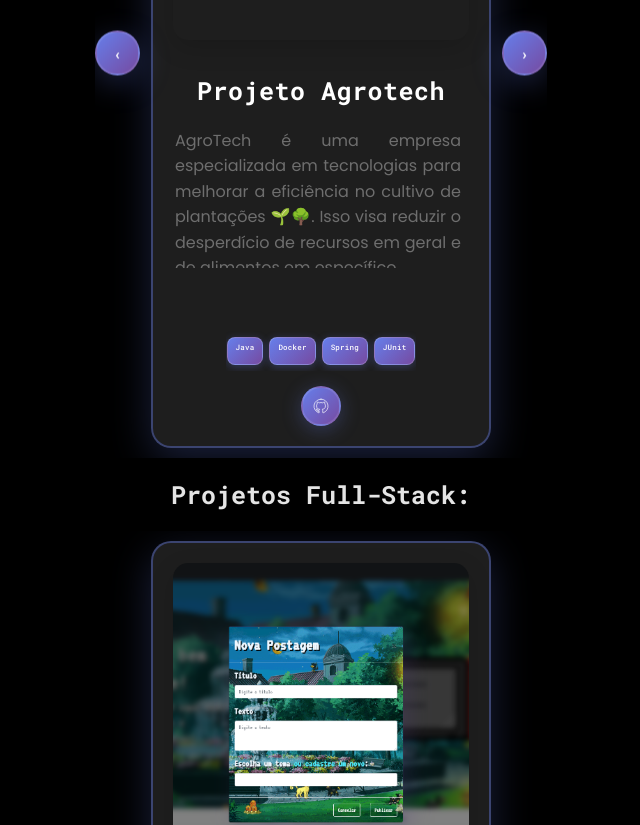
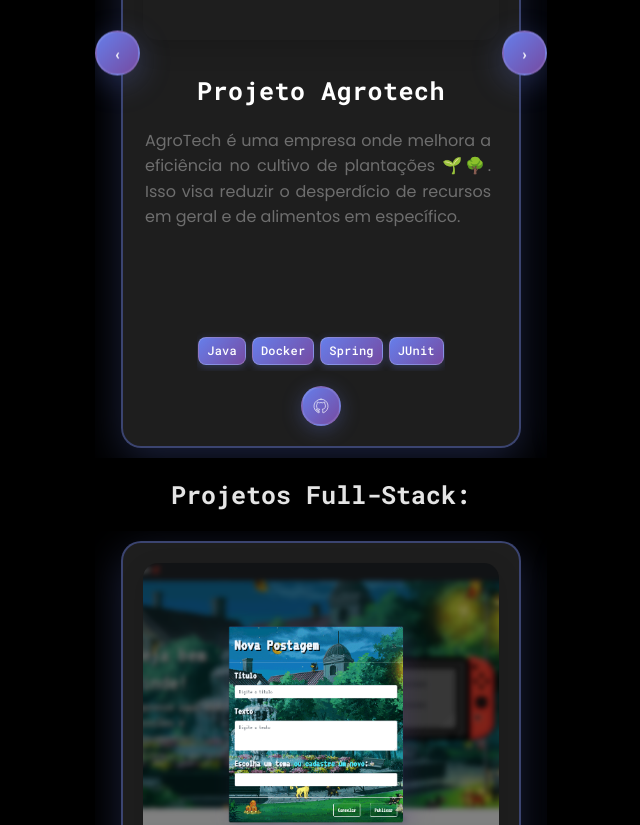
Before and after one commit to esyamamoto/Portifolio, a React (Create React App) app: page / in a window 1280 px wide. Shown: the part 2180-3005 px from the top of the page, without its empty margins (319-959 px from the left). Built offline with nearby package versions, Linux system fonts and the light colour scheme; some icons are missing.

Commit message:
emailjs, contact forms voltou a funcionar

```diff
--- a/package.json
+++ b/package.json
@@ -3,6 +3,7 @@
   "version": "0.1.0",
   "private": true,
   "dependencies": {
+    "@emailjs/browser": "^4.4.1",
     "@fortawesome/free-brands-svg-icons": "^6.6.0",
     "@fortawesome/react-fontawesome": "^0.2.2",
     "@testing-library/jest-dom": "^5.17.0",
--- a/src/components/Competence.js
+++ b/src/components/Competence.js
@@ -23,7 +23,7 @@ const competenceData = [
     id: 3,
     title: 'Ferramentas, Metodologias e Soft Skills',
     description:
-    'Git & Github |  Miro | Trello (Kanban + Scrum) | Trabalho em equipe, liderança, adaptabilidade, empatia.',
+    'Git & Github | Miro | Trello (Kanban + Scrum) | Trabalho em equipe, liderança, adaptabilidade, empatia.',
     content:
     'No âmbito da comunicação e colaboração, estou habituada ao uso de Git & GitHub para controle de versões e colaboração em projetos. Utilizei Miro para brainstorms e visualização de fluxos de trabalho, facilitando a colaboração e o planejamento. Com o Trello, implementei metodologias ágeis como Kanban e Scrum para gerenciar tarefas e sprints, otimizando a produtividade da equipe e garantindo a entrega contínua de valor.',
   },
--- a/src/components/ContactForm.js
+++ b/src/components/ContactForm.js
@@ -56,8 +56,11 @@ const ContactForm = () => {
       return;
     }
 
-
-    emailjs.send('gmailMessage', 'template_2fl4u6n', formData, '-v_UQXU1nEuqEiE4T')
+    // Envia o e-mail usando EmailJS
+    // tdaAnk_8XR4h8YYbg -- account ID API keys public
+    // template_1374bgp -- email template ID
+    // service_stt21h2 -- email service ID
+    emailjs.send('service_stt21h2', 'template_1374bgp', formData, 'tdaAnk_8XR4h8YYbg')
     .then((response) => {
       console.log('SUCCESS!', response.status, response.text);
       Swal.fire({
@@ -67,12 +70,18 @@ const ContactForm = () => {
         showConfirmButton: false,
         timer: 1500
       });
+      // Limpa o formulário após o envio bem-sucedido
+      //setFormData({
+        //name: '',
+       // email: '',
+       // message: ''
+      //});
     }, (err) => {
       console.error('FAILED...', err);
       Swal.fire({
         icon: 'error',
         title: 'Oops...',
-        text: 'Ocorreu um erro ao enviar a mensagem. Tente novamento daqui a alguns minutos',
+        text: 'Ocorreu um erro ao enviar a mensagem. Tente novamente daqui a alguns minutos ou me contate diretamente pelo email.',
       });
     });
 };
@@ -82,7 +91,7 @@ const ContactForm = () => {
       <h2>Me contate:</h2>
       <form onSubmit={handleSubmit}>
         <div className="form-group">
-          <label htmlFor="name">Name:</label>
+          <label htmlFor="name">Nome:</label>
           <input
             placeholder='Digite seu nome'
             type="text"
@@ -94,7 +103,7 @@ const ContactForm = () => {
           />
         </div>
         <div className="form-group">
-          <label htmlFor="email">Email:</label>
+          <label htmlFor="email">Seu email:</label>
           <input
             placeholder='Digite seu email'
             type="email"
@@ -106,7 +115,7 @@ const ContactForm = () => {
           />
         </div>
         <div className="form-group">
-          <label htmlFor="message">Message:</label>
+          <label htmlFor="message">Mensagem:</label>
           <textarea
             placeholder='Digite sua mensagem'
             id="message"
--- a/src/components/ProjectsData.js
+++ b/src/components/ProjectsData.js
@@ -50,7 +50,7 @@ const projectsData = {
     {
         id: 3,
         title: "Password Manager",
-        description: "Uma aplicação em React para gerenciar senhas. Implementa um formulário para cadastrar as informações de acesso de serviços que você usa na internet.",
+        description: "Uma aplicação para gerenciar senhas. Implementa um formulário para cadastrar as informações de acesso de serviços que você usa na internet.",
         image: passwordManager,
         link: "https://github.com/esyamamoto/FRONTEND--Password-Manager",
         github: "https://github.com/esyamamoto/FRONTEND--Password-Manager",
@@ -63,7 +63,7 @@ const projectsData = {
     {
         id: 4,
         title: "Online store",
-        description: "Neste projeto, construimos o Front-End de um e-commerce, uma loja online, alimentada por uma API do Mercado Livre.",
+        description: "Construimos o Front-End de um e-commerce, uma loja online, alimentada por uma API do Mercado Livre.",
         image: onlineStore,
         link: "https://frontend-online-store-nine.vercel.app/",
         github: "https://github.com/esyamamoto/FRONTEND--Online-Store",
@@ -90,7 +90,7 @@ const projectsData = {
     {
         id: 6,
         title: "Star Wars",
-        description: "Uma aplicação que consulta uma API para recuperar dados dos planetas do universo de Star Wars. Onde os dados retornados pela API usei para criar uma tabela com alguns filtros.",
+        description: "Uma aplicação que consulta uma API para recuperar dados dos planetas do universo de Star Wars. Onde os dados retornados cria uma tabela com filtros.",
         image: starWars,
         link: "https://frontend-star-wars.vercel.app/",
         github: "https://github.com/esyamamoto/FRONTEND--Star-Wars",
@@ -130,7 +130,7 @@ const projectsData = {
     {
         id: 9,
         title: "Confira mais projetos no meu GitHub!",
-        description: "Requisições a APIs |  React com Typescript | JavaScript, HTML & CSS | Testes automatizados com React Testing Library | CSS Modules | Gerenciamento de estado com Redux | Context API | Postman | Cypress | Bootstrap",
+        description: "Requisições a APIs | React com Typescript | JavaScript, HTML & CSS | Testes automatizados com RTL | CSS Modules | Context API | Postman | Cypress | Bootstrap",
         image: FRONTEND,
         github: "https://github.com/esyamamoto?tab=repositories&q=FRONT&type=&language=&sort=",
         technologies: [
@@ -141,7 +141,7 @@ backEndProjects: [
     {
         id: 10,
         title: "Projeto Agrotech",
-        description: "AgroTech é uma empresa especializada em tecnologias para melhorar a eficiência no cultivo de plantações 🌱🌳. Isso visa reduzir o desperdício de recursos em geral e de alimentos em específico.",
+        description: "AgroTech é uma empresa onde melhora a eficiência no cultivo de plantações 🌱🌳. Isso visa reduzir o desperdício de recursos em geral e de alimentos em específico.",
         link: " ",
         github: "https://github.com/esyamamoto/BACKEND-AgroTech",
         technologies: [
@@ -154,7 +154,7 @@ backEndProjects: [
     {
         id: 11,
         title: "Restaurant Orders",
-        description: "Restaurante 🍝 Chapa Quente 🍛 Desenvolvi uma solução que permita ao restaurante gerar seus cardápios de maneira simples, considerando possíveis restrições alimentares e a disponibilidade dos ingredientes em estoque. ",
+        description: "Desenvolvi uma solução que permite o restaurante gerar seus cardápios,considerando possíveis restrições alimentares e a disponibilidade em estoque. ",
         image: restaurantOrders,
         github: "https://github.com/esyamamoto/BACKEND--Python-Restaurant-Orders",
         technologies: [
@@ -166,7 +166,7 @@ backEndProjects: [
     {
         id: 12,
         title: "Futebol Clube",
-        description: "O TFC é um site informativo sobre partidas e classificações de futebol. Meu time desenvolveu uma API usando TDD (Test-Driven Development) e integrou as aplicações via Docker Compose, garantindo o consumo correto de um banco de dados. ",
+        description: "O TFC é um site informativo sobre futebol. Meu time desenvolveu uma API usando TDD(Test-Driven Development) e integrou as aplicações via Docker Compose",
         image: futebol,
         github: "https://github.com/esyamamoto/BACKEND--futebol-clube",
         technologies: [
@@ -178,7 +178,7 @@ backEndProjects: [
     {
         id: 13,
         title: "Role Playing Game",
-        description: "Projeto focado em aplicar os princípios SOLID e fundamentos POO em uma estrutura para jogos de RPG 🎲⚔️. O objetivo é criar uma base para gerenciar personagens, habilidades e cenários de forma eficiente.",
+        description: "Projeto que aplica os princípios SOLID e fundamentos POO em uma estrutura para jogos de RPG. O objetivo é criar uma base para gerenciar personagens e cenários.",
         image: rpg,
         github: "https://github.com/esyamamoto/BACKEND--RPG",
         technologies: [
@@ -192,7 +192,7 @@ backEndProjects: [
     {
         id: 14,
         title: "Localizador de Museus",
-        description: "Implementei uma API usando Spring Framework para localizar museus brasileiros com base na localização 🏛️📍. A API identifica o museu mais próximo a partir de dados históricos. ",
+        description: "Implementei uma API usando Spring Framework para localizar museus brasileiros com base na localização.",
         link: " ",
         github: "https://github.com/esyamamoto/BACKEND--JAVA-localizador-de-museus",
         technologies: [
@@ -206,7 +206,7 @@ backEndProjects: [
     {
         id: 15,
         title: "Minha Conta",
-        description: "Implementei uma ferramenta para gestão de consumo energético💡, permitindo que consumidores emitam faturas, estimem gastos mensais, consultem o histórico de pagamentos.",
+        description: "Implementei uma ferramenta para gestão de consumo energético, permitindo que consumidores emitam faturas, estimem gastos mensais, consultem o histórico de pagamentos.",
         link: " ",
         github: "https://github.com/esyamamoto/BACKEND--JAVA-minha-conta",
         technologies: [
@@ -221,7 +221,7 @@ backEndProjects: [
     {
         id: 16,
         title: "Loja itens medievais",
-        description: "Desenvolvi uma API para uma loja de ⚔️itens medievais🛡️, com camadas de Service e Controllers em TypeScript usando Sequelize, incluindo autenticação JWT e testes para assegurar a funcionalidade dos endpoints.",
+        description: "Desenvolvi uma API para uma loja de itens medievais, com camadas de Service e Controllers em TypeScript usando Sequelize, incluindo autenticação JWT e testes para assegurar a funcionalidade dos endpoints.",
         link: " ",
         github: "https://github.com/esyamamoto/BACKEND--Loja-Itens-Medievais",
         technologies: [
@@ -236,7 +236,7 @@ backEndProjects: [
     {
         id: 17,
         title: "Clone Spotify",
-        description: "clone simplificado do banco de dados da Spotify 🎶. O objetivo era aplicar conceitos de normalização para transformar uma estrutura de banco de dados desnormalizada em um modelo eficiente e bem estruturado, seguindo as 1ª, 2ª e 3ª Formas Normais 🧾.",
+        description: "clone simplificado do banco de dados da Spotify 🎶.",
         image: spotifakeSQL,
         github: "https://github.com/esyamamoto/BACKEND--SQL-Spotify",
         technologies: [
@@ -248,7 +248,7 @@ backEndProjects: [
     {
         id: 18,
         title: "Confira mais projetos no meu GitHub!!!",
-        description: "Java | Spring | Python |   Node.js | Express.JS |  ORM |  Docker |  Testes Unitários |  Testes de Integração |  Banco de dados - SQL : MySQL e PostgreSQL | ORM : Sequelize | Deploy | Postman | Cypress",
+        description: "Java | Spring | Python | Node.js | Express.JS | ORM | Docker | Testes Unitários | Testes de Integração | Banco de dados - SQL : MySQL e PostgreSQL | ORM : Sequelize | Deploy | Postman | Cypress",
         image: back,
         github: "https://github.com/esyamamoto?tab=repositories&q=BACK&type=&language=&sort=",
         technologies: [
@@ -278,7 +278,7 @@ fullStackProjects: [
     {
         id: 21,
         title: "e-Commerce",
-        description: "O e-Commerce oferece informações e suporte para descartes e trocas ecológicas, colaborando com empresas e pontos ecológicos para promover o desenvolvimento sustentável.",
+        description: "Oferece informações e suporte para descartes e trocas ecológicas,colaborando com empresas e pontos ecológicos para promover o desenvolvimento sustentável.",
         image: eCommerce,
         link : "https://lumens.netlify.app/#/inicio",
         github: "https://github.com/esyamamoto/Lumens-Front-End",
--- a/src/styles/Project.css
+++ b/src/styles/Project.css
@@ -315,7 +315,7 @@
   border-radius: 20px;
   padding: 2rem;
   margin: 10px auto;
-  width: 340px;
+  width: 400px;
   height: 750px;
   position: relative;
   overflow: hidden;
@@ -428,7 +428,7 @@
 }
 
 .technology {
-  font-size: 0.75rem;
+  font-size: 1.2rem;
   padding: 4px 8px;
   border-radius: 8px;
   margin: 1px;
@@ -499,7 +499,7 @@
   }
 
   .cardProjects {
-    width: 320px;
+    width: 360px;
     height: 720px;
     padding: 1.5rem;
   }
@@ -546,7 +546,7 @@
   }
 
   .cardProjects {
-    width: 300px;
+    width: 340px;
     height: 700px;
     padding: 1.25rem;
   }
```
Also changed, not shown: 1 other file (tests, documents, lock files or other folders).
